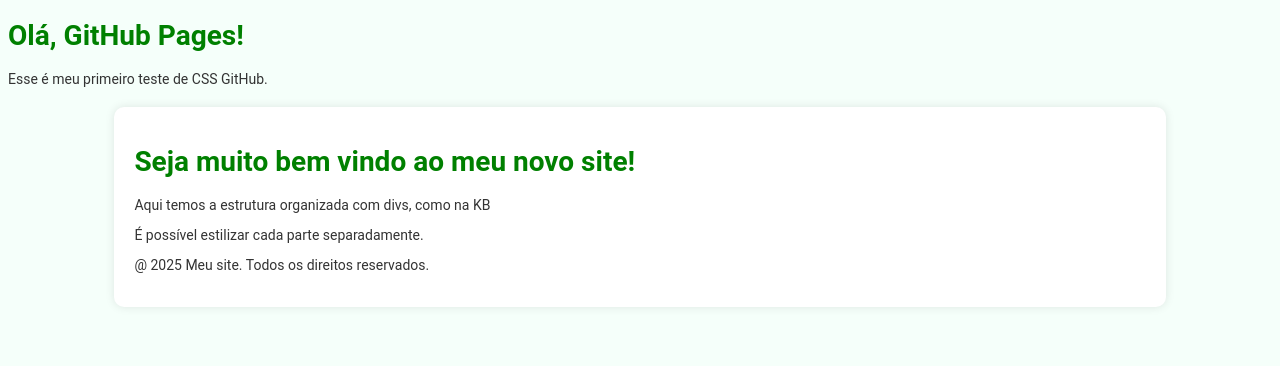
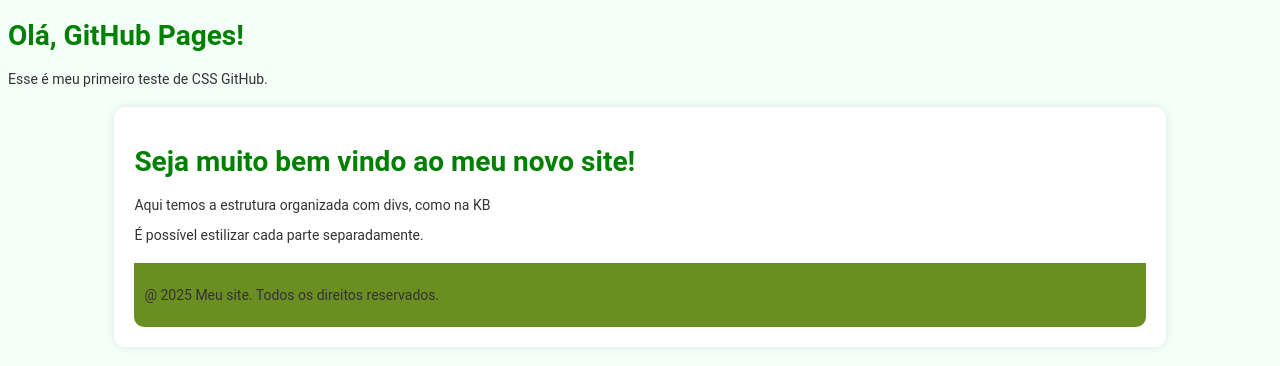
Before and after one commit to Isamendess1616/Testando123, a plain HTML site: page index.html in a window 1280 px wide. Drawn offline with Linux system fonts and the light colour scheme.

Commit message:
style.css

```diff
--- a/style.css
+++ b/style.css
@@ -22,3 +22,11 @@ p {
     border-radius: 10px;
     box-shadow: 0px 0px 10px rgba(0, 0, 0, 0.1);
 }
+
+footer {
+    background: #6B8E23;
+    color: green;
+    padding: 10px;
+    border-radius: 0 0 10px 10px;
+    margin-top: 20px;
+}
```
